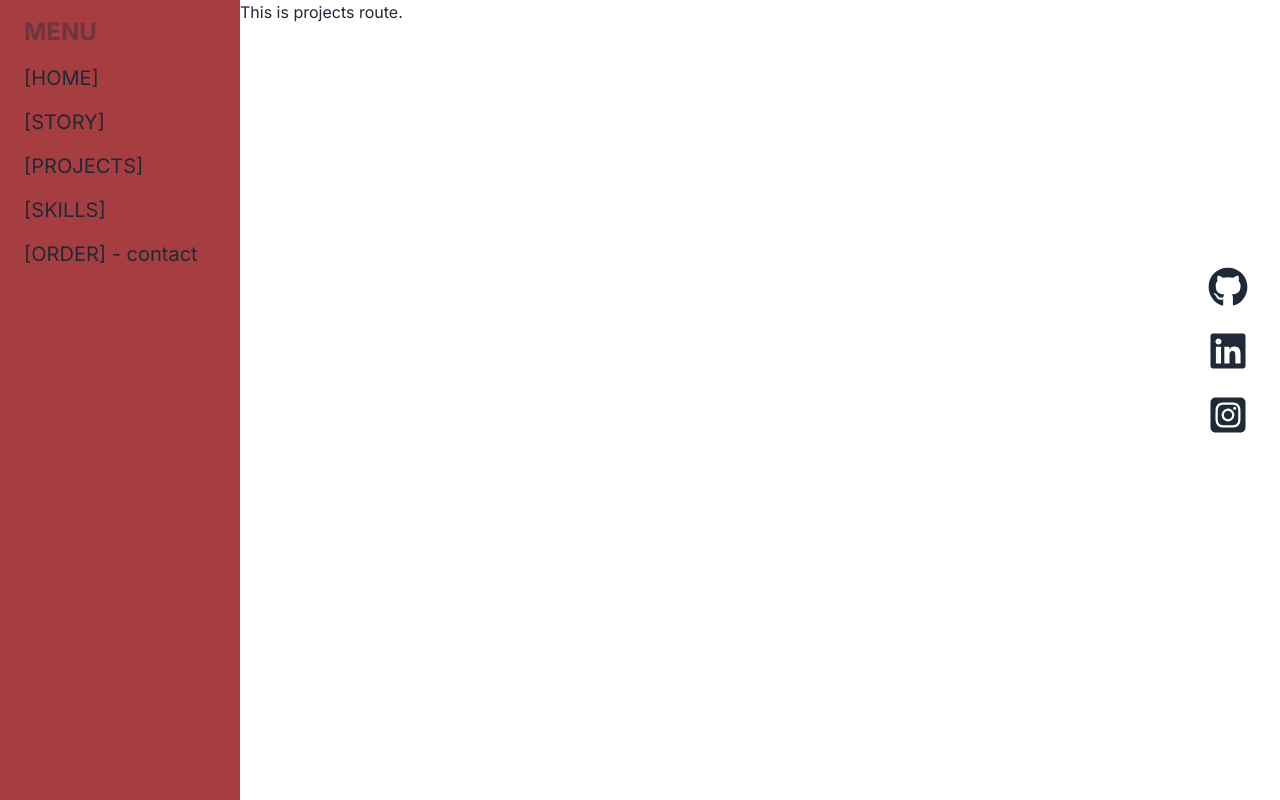
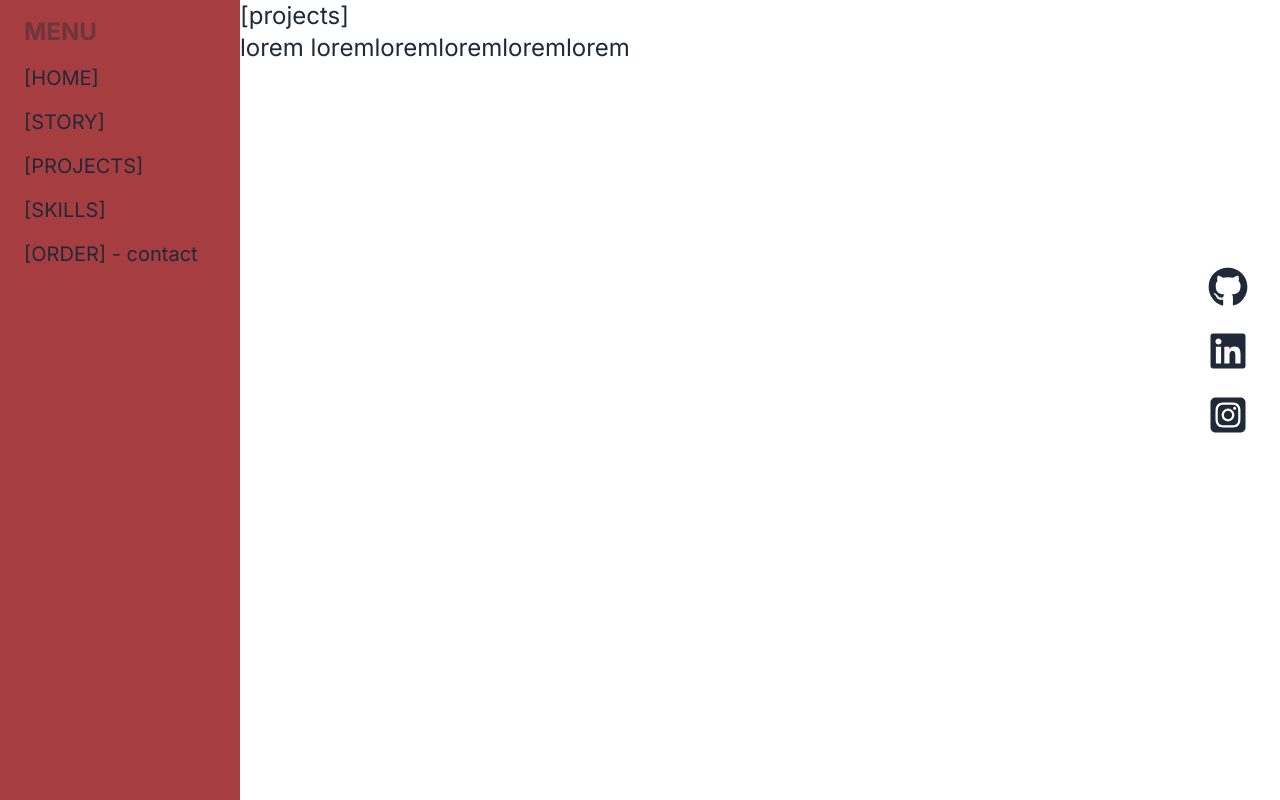
Before and after one commit to yll9108/portfolio-bubble-tea, a Next.js app: page /projects in a window 1280 px wide. Built offline with nearby package versions, Linux system fonts and the light colour scheme.

Commit message:
add title

```diff
--- a/src/app/projects/page.jsx
+++ b/src/app/projects/page.jsx
@@ -1,7 +1,15 @@
 import React from "react";
+import Title from "../common/Title";
 
 function Projects() {
-    return <div>This is projects route.</div>;
+    return (
+        <>
+            <div>
+                <Title text="[projects]" />
+                <Title text="lorem loremloremloremloremlorem" />
+            </div>
+        </>
+    );
 }
 
 export default Projects;
```
